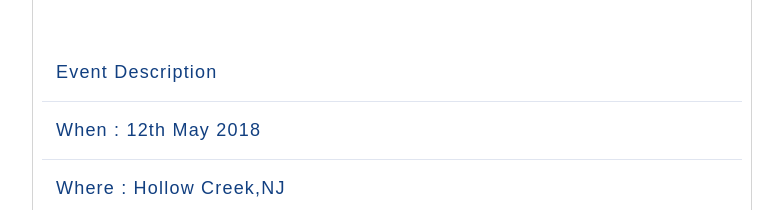
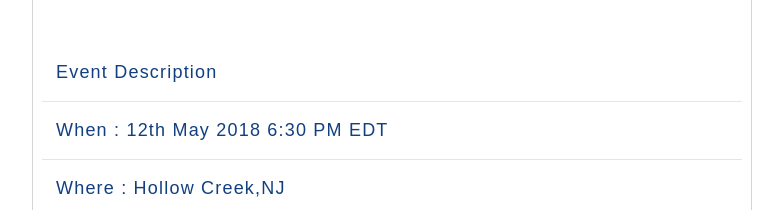
Before and after one commit to AnuradhaNaik/HelpCapeTown, a plain HTML site: page f/index.html in a window 1280 px wide. Shown: the part 6432-6642 px from the top of the page, without its empty margins (248-1031 px from the left). Drawn offline with Linux system fonts and the light colour scheme; files whose address does not match are found by name; a web font is replaced by a local one.

Commit message:
finishing touches

```diff
--- a/f/index.html
+++ b/f/index.html
@@ -1277,7 +1277,7 @@ $('#add_inp').css('display','none');$('#add_inp').css('opacity','0');
                 <section style="text-align: left;font-size: large;border-bottom: 1px solid rgba(0, 45, 128, 0.12);">Event Description
 </section>
 
-      <section style="text-align: left;font-size: large;border-bottom: 1px solid rgba(0, 45, 128, 0.12);">When : 12th May 2018
+      <section style="text-align: left;font-size: large;border-bottom: 1px solid rgba(0, 45, 128, 0.12);">When : 12th May 2018 6:30 PM EDT
 </section>
      <section style="text-align: left;font-size: large;border-bottom: 1px solid rgba(0, 45, 128, 0.12);">Where : Hollow Creek,NJ
 </section>
```
